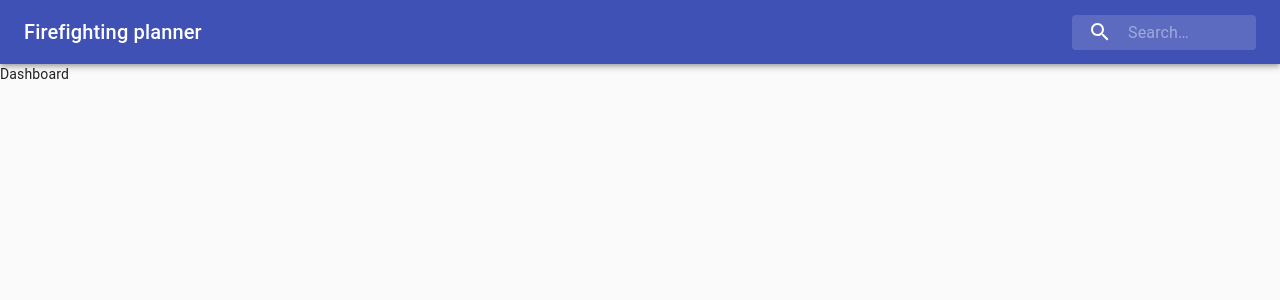
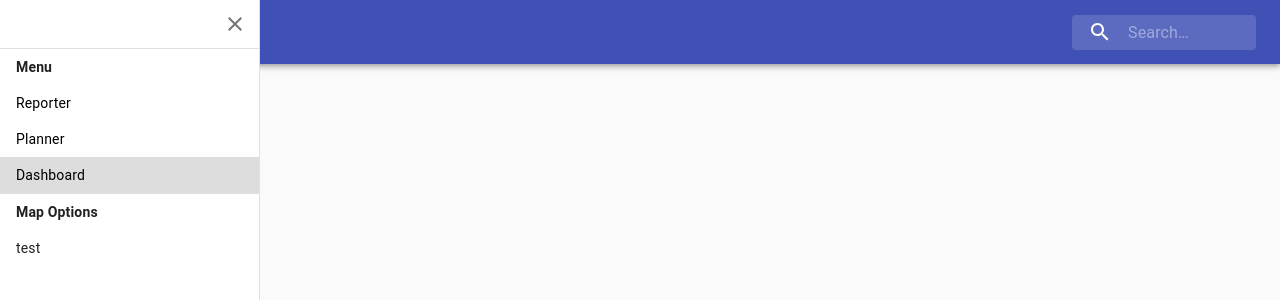
Before and after one commit to watilde/firefighting-planner, a React (Create React App) app: page /dashboard in a window 1280 px wide. Shown: the top 300 px of the page. Built offline with nearby package versions, Linux system fonts and the light colour scheme.

Commit message:
integrate drawer

```diff
--- /dev/null
+++ b/src/components/Drawer/MapOptions.js
@@ -0,0 +1,26 @@
+import React from "react";
+import { ListItem, List } from "@material-ui/core";
+import { makeStyles } from "@material-ui/core/styles";
+import { useStore } from "../../store/configureStore";
+
+const useStyle = makeStyles(theme => ({
+  list: {
+    padding: 0
+  },
+  listHeader: {
+    fontWeight: "bold"
+  }
+}));
+
+function MapOptions() {
+  const classes = useStyle();
+
+  return (
+    <List className={classes.list}>
+      <ListItem className={classes.listHeader}>Map Options</ListItem>
+      <ListItem>test</ListItem>
+    </List>
+  );
+}
+
+export default MapOptions;
--- /dev/null
+++ b/src/components/Drawer/Menu.js
@@ -0,0 +1,71 @@
+import React from "react";
+import { ListItem, List } from "@material-ui/core";
+import { makeStyles } from "@material-ui/core/styles";
+import { Link, useLocation } from "react-router-dom";
+
+import { useStore } from "../../store/configureStore";
+
+const MENU = [
+  {
+    label: "Reporter",
+    pathname: "/report"
+  },
+  {
+    label: "Planner",
+    pathname: "/plan"
+  },
+  {
+    label: "Dashboard",
+    pathname: "/dashboard"
+  }
+];
+
+const useStyle = makeStyles(theme => ({
+  list: {
+    padding: 0
+  },
+  listHeader: {
+    fontWeight: "bold"
+  },
+  listLink: {
+    textDecoration: "none",
+    color: "#000"
+  },
+  listItem: {
+    cursor: "pointer",
+    "&:hover": {
+      backgroundColor: "#eee"
+    },
+    "&.active": {
+      backgroundColor: "#ddd"
+    }
+  }
+}));
+
+function Menu() {
+  const location = useLocation();
+  const classes = useStyle();
+
+  return (
+    <List className={classes.list}>
+      <ListItem className={classes.listHeader}>Menu</ListItem>
+      {MENU.map(item => {
+        const className =
+          location.pathname === item.pathname
+            ? `${classes.listItem} active`
+            : classes.listItem;
+        return (
+          <Link
+            key={item.label}
+            to={item.pathname}
+            className={classes.listLink}
+          >
+            <ListItem className={className}>{item.label}</ListItem>
+          </Link>
+        );
+      })}
+    </List>
+  );
+}
+
+export default Menu;
--- /dev/null
+++ b/src/components/Drawer/index.js
@@ -0,0 +1,60 @@
+import React from "react";
+import {
+  ListItem,
+  List,
+  Divider,
+  IconButton,
+  Drawer as AppDrawer
+} from "@material-ui/core";
+import CloseIcon from "@material-ui/icons/Close";
+import { makeStyles } from "@material-ui/core/styles";
+import { useStore } from "../../store/configureStore";
+import Menu from "./Menu";
+import MapOptions from "./MapOptions";
+
+const useStyle = makeStyles(theme => ({
+  drawerHeader: {
+    display: "flex",
+    alignItems: "center",
+    justifyContent: "flex-end"
+  },
+  drawerPaper: {
+    width: 260
+  }
+}));
+
+function Drawer() {
+  const { dispatch, state } = useStore();
+  const { drawerOpen } = state.app;
+  const classes = useStyle();
+
+  const handleDrawerClose = _ => {
+    dispatch({
+      type: "@app/toggleDrawer"
+    });
+  };
+
+  return (
+    <AppDrawer
+      className={classes.drawer}
+      variant="persistent"
+      anchor="left"
+      open={drawerOpen}
+      classes={{
+        paper: classes.drawerPaper
+      }}
+    >
+      <div className={classes.drawerHeader}>
+        <IconButton onClick={handleDrawerClose}>
+          <CloseIcon />
+        </IconButton>
+      </div>
+      <Divider />
+      <Menu />
+      <Divider />
+      <MapOptions />
+    </AppDrawer>
+  );
+}
+
+export default Drawer;
--- a/src/components/Header.js
+++ b/src/components/Header.js
@@ -1,7 +1,14 @@
 import React from "react";
-import { InputBase, AppBar, Toolbar, Typography } from "@material-ui/core";
+import {
+  InputBase,
+  AppBar,
+  Toolbar,
+  IconButton,
+  Typography
+} from "@material-ui/core";
 import { fade, makeStyles } from "@material-ui/core/styles";
 import SearchIcon from "@material-ui/icons/Search";
+import MenuIcon from "@material-ui/icons/Menu";
 import { useStore } from "../store/configureStore";
 
 const useStyle = makeStyles(theme => ({
@@ -9,11 +16,10 @@ const useStyle = makeStyles(theme => ({
     flexGrow: 1
   },
   title: {
-    flexGrow: 1,
-    display: "none",
-    [theme.breakpoints.up("sm")]: {
-      display: "block"
-    }
+    flexGrow: 1
+  },
+  menuButton: {
+    marginRight: theme.spacing(2)
   },
   search: {
     position: "relative",
@@ -66,10 +72,24 @@ function Header() {
       });
     }
   };
+  const handleMenu = _ => {
+    dispatch({
+      type: "@app/toggleDrawer"
+    });
+  };
   return (
     <div className={classes.root}>
       <AppBar position="static">
         <Toolbar>
+          <IconButton
+            edge="start"
+            className={classes.menuButton}
+            color="inherit"
+            aria-label="menu"
+            onClick={handleMenu}
+          >
+            <MenuIcon />
+          </IconButton>
           <Typography variant="h6" className={classes.title} noWrap>
             Firefighting planner
           </Typography>
--- a/src/containers/Dashboard/index.js
+++ b/src/containers/Dashboard/index.js
@@ -1,10 +1,12 @@
 import React from "react";
 import Header from "../../components/Header";
+import Drawer from "../../components/Drawer";
 
 function Dashboard() {
   return (
     <>
       <Header />
+      <Drawer />
       <div>Dashboard</div>
     </>
   );
--- a/src/containers/Planner/index.js
+++ b/src/containers/Planner/index.js
@@ -1,5 +1,6 @@
 import React from "react";
 import Header from "../../components/Header";
+import Drawer from "../../components/Drawer";
 import ActionButton from "./ActionButton";
 import ActionDialog from "./ActionDialog";
 import Map from "./Map";
@@ -8,6 +9,7 @@ function Planner() {
   return (
     <>
       <Header />
+      <Drawer />
       <Map />
       <ActionDialog />
       <ActionButton />
--- a/src/containers/Reporter/index.js
+++ b/src/containers/Reporter/index.js
@@ -1,5 +1,6 @@
 import React from "react";
 import Header from "../../components/Header";
+import Drawer from "../../components/Drawer";
 import ReportButton from "./ReportButton";
 import ReportDialog from "./ReportDialog";
 import Map from "./Map";
@@ -8,6 +9,7 @@ function Reporter() {
   return (
     <>
       <Header />
+      <Drawer />
       <Map />
       <ReportDialog />
       <ReportButton />
--- a/src/store/configureStore.js
+++ b/src/store/configureStore.js
@@ -3,17 +3,20 @@ import merge from "lodash.merge";
 import combineReducers from "./combineReducers";
 import { name, version } from "../../package.json";
 import app, { appState } from "./reducers/app";
+import map, { mapState } from "./reducers/map";
 import planner, { plannerState } from "./reducers/planner";
 import reporter, { reporterState } from "./reducers/reporter";
 
 const rootReducer = combineReducers({
   app,
+  map,
   planner,
   reporter
 });
 
 const initialState = {
   app: appState,
+  map: mapState,
   planner: plannerState,
   reporter: reporterState
 };
--- a/src/store/reducers/app.js
+++ b/src/store/reducers/app.js
@@ -1,6 +1,7 @@
 export const appState = {
   time: "2018-08-01T10:10",
-  searchWord: ""
+  searchWord: "",
+  drawerOpen: true
 };
 
 export default (state = appState, action) => {
@@ -19,6 +20,13 @@ export default (state = appState, action) => {
       };
     }
 
+    case "@app/toggleDrawer": {
+      return {
+        ...state,
+        drawerOpen: !state.drawerOpen
+      };
+    }
+
     default: {
       return state;
     }
--- /dev/null
+++ b/src/store/reducers/map.js
@@ -0,0 +1,9 @@
+export const mapState = {};
+
+export default (state = mapState, action) => {
+  switch (action.type) {
+    default: {
+      return state;
+    }
+  }
+};
```
